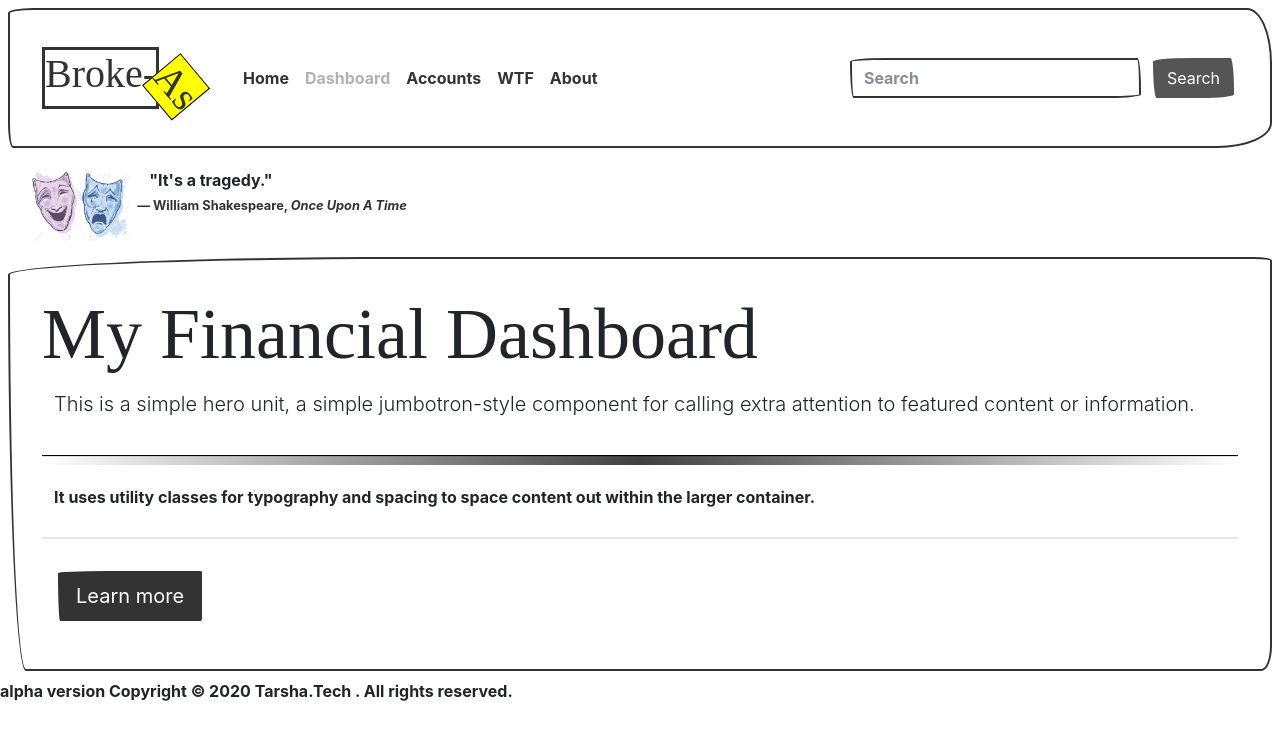
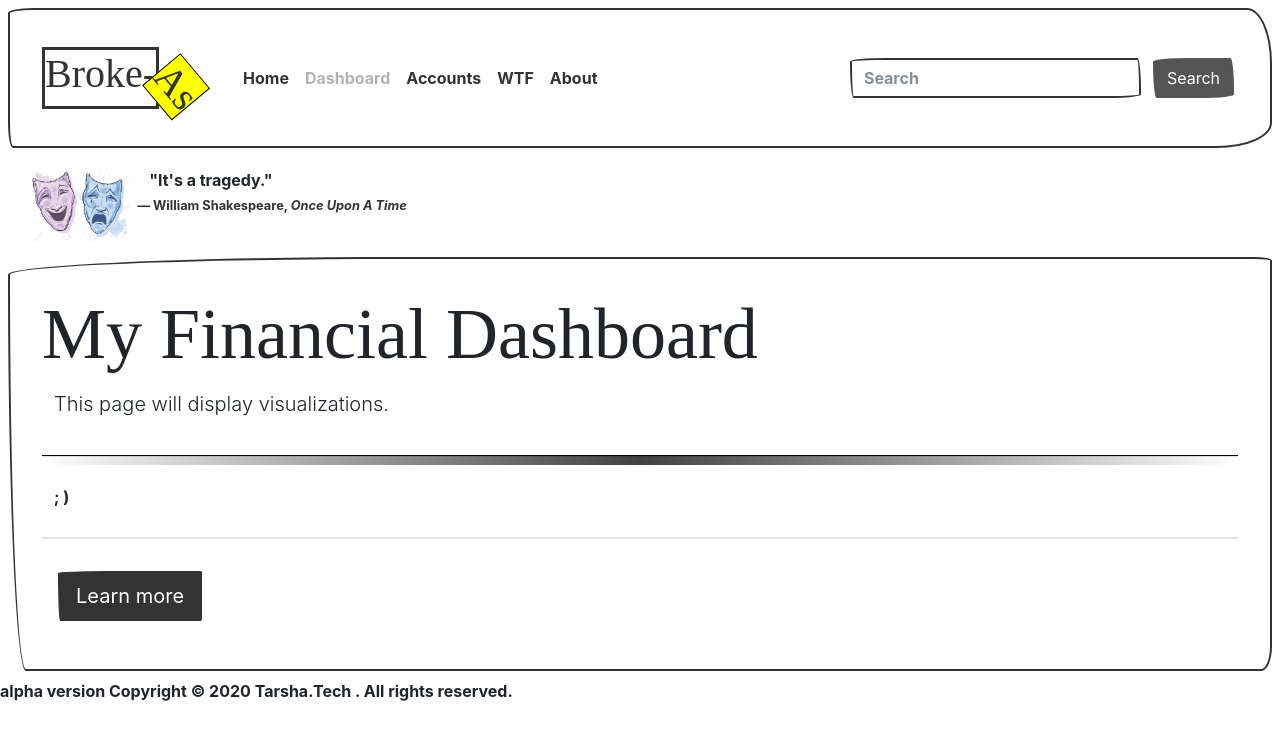
Before and after one commit to mtsafe/broke-as, a React (Create React App) app: page /dashboard in a window 1280 px wide. Shown: the top 740 px of the page. Built offline with nearby package versions, Linux system fonts and the light colour scheme; a web font is replaced by a local one.

Commit message:
Updated text on pages
Most pages had boilerplate text. That was replaced with text related to each page.

```diff
--- a/src/pages/accounts-page/accounts-page.component.jsx
+++ b/src/pages/accounts-page/accounts-page.component.jsx
@@ -20,6 +20,7 @@ const AccountsPage = props => (
         <header id="jumbotron-header">
           <h1 className="display-3">Cash Accounts</h1>
         </header>
+        <p class="lead">Enter and maintain your cash account information.</p>
         <hr className="style-2" />
         <CashAccountsSection />
         <hr className="style-2" />
--- a/src/pages/dashboard-page/dashboard-page.component.jsx
+++ b/src/pages/dashboard-page/dashboard-page.component.jsx
@@ -15,8 +15,8 @@ const DashboardPage = props => (
     <main>
       <Jumbotron
         title="My Financial Dashboard"
-        lead="This is a simple hero unit, a simple jumbotron-style component for calling extra attention to featured content or information."
-        content="It uses utility classes for typography and spacing to space content out within the larger container."
+        lead="This page will display visualizations."
+        content="; )"
       />
     </main>
   </div>
--- a/src/pages/home-page/home-page.component.jsx
+++ b/src/pages/home-page/home-page.component.jsx
@@ -15,8 +15,8 @@ const HomePage = props => (
     <main>
       <Jumbotron
         title="My Financial Home"
-        lead="This is a simple hero unit, a simple jumbotron-style component for calling extra attention to featured content or information."
-        content="It uses utility classes for typography and spacing to space content out within the larger container."
+        lead="This page gives notifications, etc."
+        content="Time to get serious."
       />
     </main>
   </div>
--- a/src/pages/wtf-page/wtf-page.component.jsx
+++ b/src/pages/wtf-page/wtf-page.component.jsx
@@ -15,8 +15,8 @@ const WTFPage = props => (
     <main>
       <Jumbotron
         title="My Financial WTF"
-        lead="This is a simple hero unit, a simple jumbotron-style component for calling extra attention to featured content or information."
-        content="It uses utility classes for typography and spacing to space content out within the larger container."
+        lead="This page will give suggestions based upon the data."
+        content="Do something good for someone."
       />
     </main>
   </div>
```
